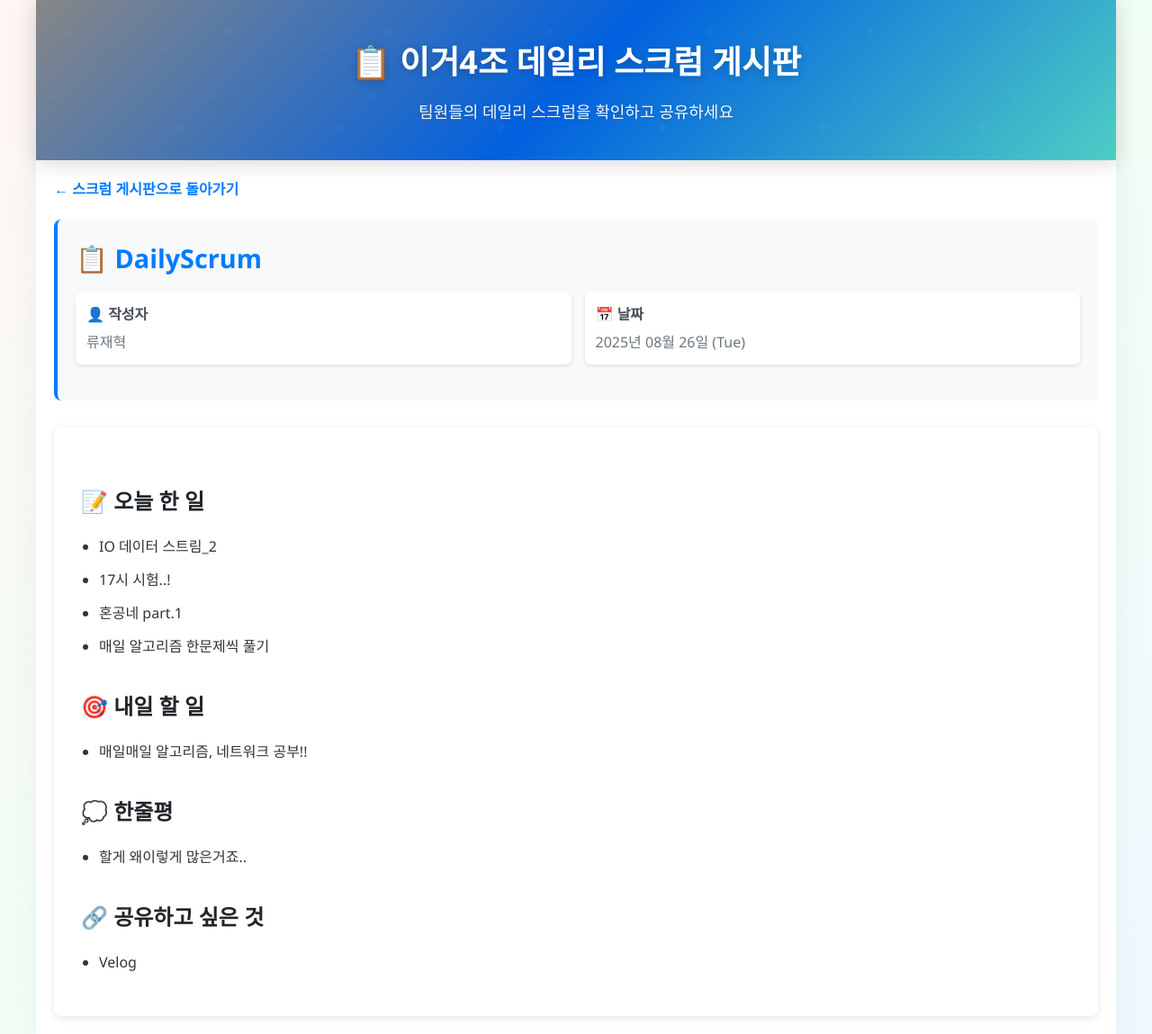
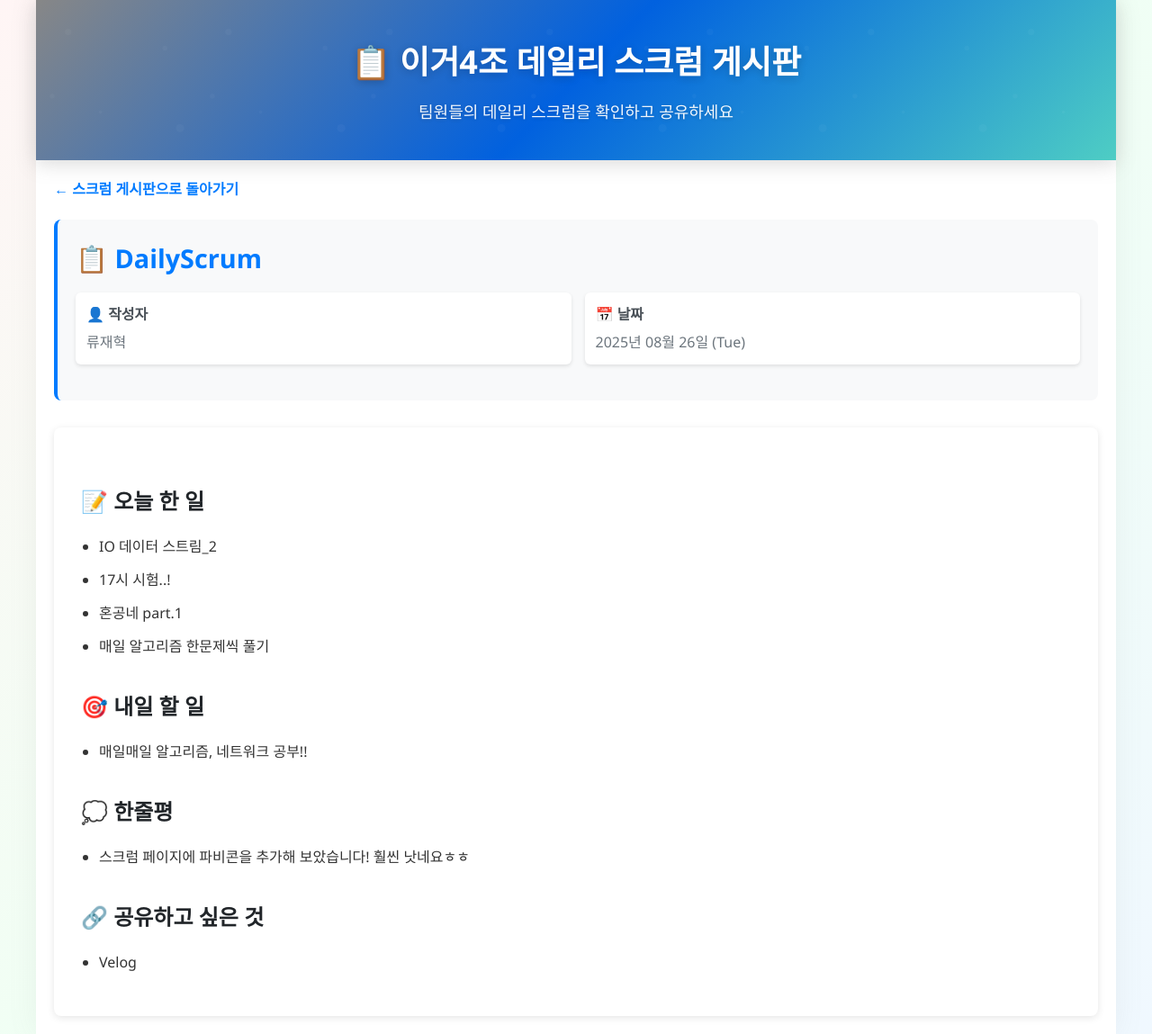
Before and after one commit to fbwogur121/DailyScrum-SSG, a Jekyll site: the page built from _posts/August, 2025/2025-08-26/2025-08-26-류재혁-DailyScrum.md, in a window 1280 px wide. Shown: the whole page at 90% size. Built offline with Jekyll 4.4.1, drawn with Linux system fonts in a browser that asks for light colours.

Commit message:
GitPage fabicon

```diff
--- a/_layouts/default.html
+++ b/_layouts/default.html
@@ -5,6 +5,9 @@
     <meta name="viewport" content="width=device-width, initial-scale=1.0">
     <title>{% if page.title %}{{ page.title }} - {% endif %}{{ site.title }}</title>
     <meta name="description" content="{{ page.description | default: site.description }}">
+
+    <!-- 파비콘 -->
+    <link rel="icon" type="image/png" href="/fabicon.png">
 
     <style>
         * {
--- a/_posts/August, 2025/2025-08-26/2025-08-26-류재혁-DailyScrum.md
+++ b/_posts/August, 2025/2025-08-26/2025-08-26-류재혁-DailyScrum.md
@@ -16,7 +16,7 @@
 - 매일매일 알고리즘, 네트워크 공부!!
 
 ## 💭 한줄평
-- 할게 왜이렇게 많은거죠..
+- 스크럼 페이지에 파비콘을 추가해 보았습니다! 훨씬 낫네요ㅎㅎ
 
 ## 🔗 공유하고 싶은 것
 - Velog
```
Also changed, not shown: fabicon.png (added).
